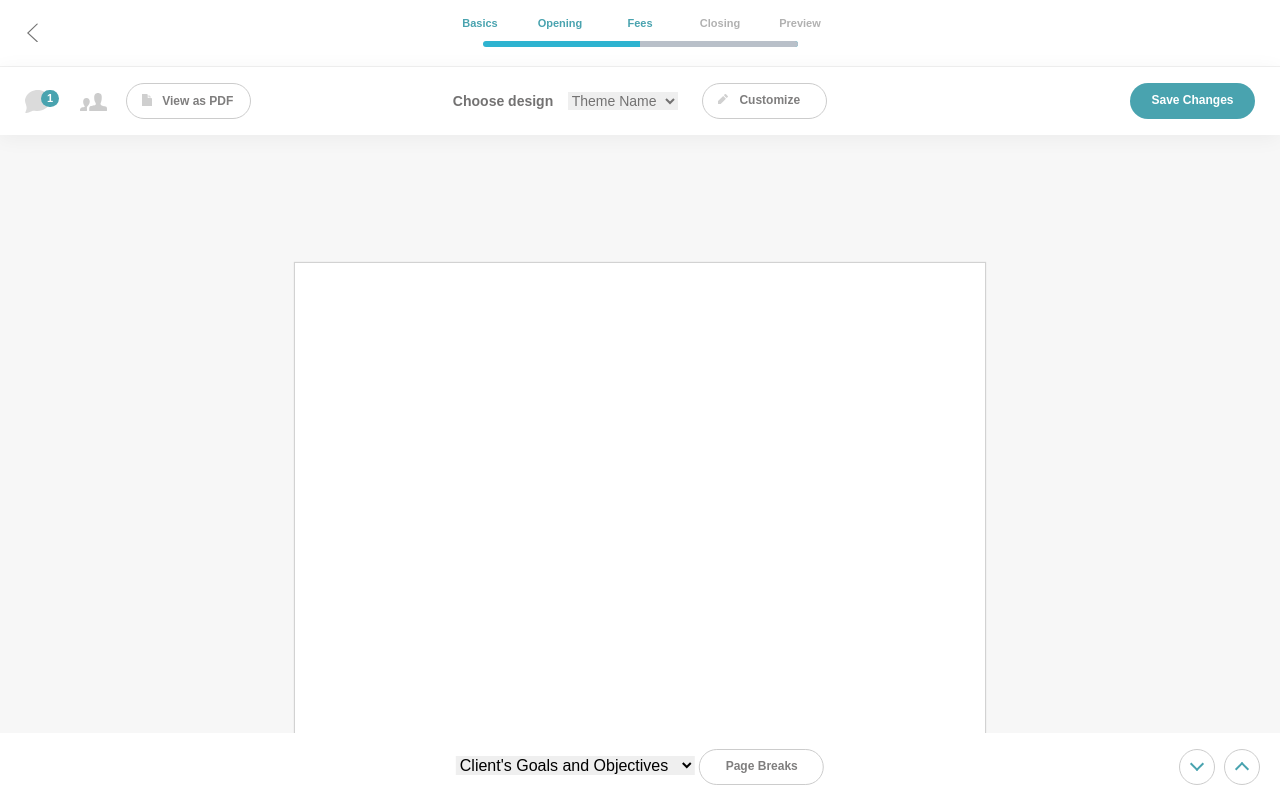
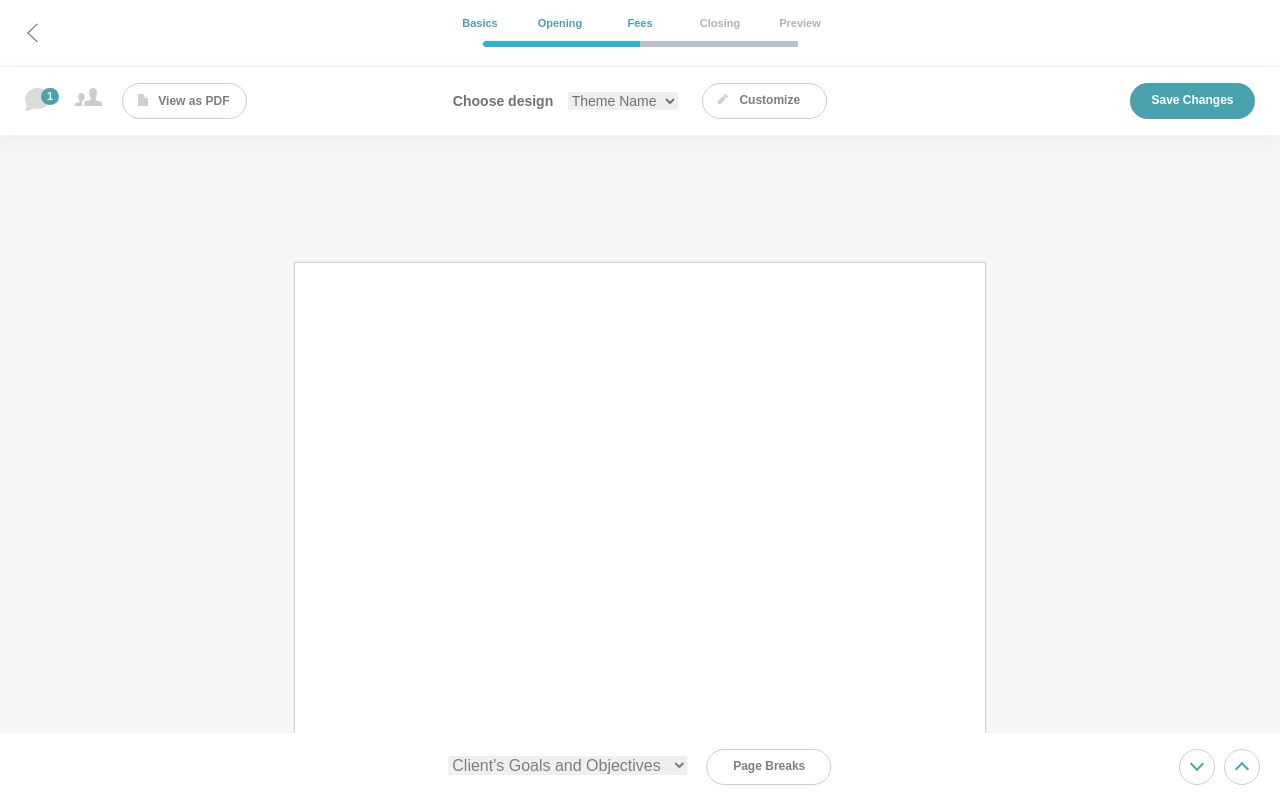
Before and after one commit to denys-vladymyrov/Bidsketch, a plain HTML site: page index.html in a window 1280 px wide. Shown: the top 798 px of the page. Drawn offline with Linux system fonts and the light colour scheme.

Commit message:
fixed top-line left icons for correct appearing on IE

```diff
--- a/css/main.css
+++ b/css/main.css
@@ -113,6 +113,10 @@ ul {
   -webkit-box-sizing: border-box;
   box-sizing: border-box;
   text-align: left; }
+  .top-line__left .btn-transparent {
+    vertical-align: top; }
+  .top-line__left ul li {
+    margin-top: 5px; }
 
 .top-line__right {
   float: right;
@@ -148,8 +152,7 @@ ul {
   font-weight: bold;
   position: relative;
   display: inline-block;
-  margin-right: 25px;
-  top: 2px; }
+  margin-right: 25px; }
 
 .comment__count {
   font-size: 11px;
@@ -166,7 +169,7 @@ ul {
 
 .collaborators-wrap {
   display: inline-block;
-  margin-right: 15px; }
+  margin-right: 20px; }
 
 .btn {
   width: 125px;
@@ -324,4 +327,6 @@ main {
 .nav-footer__select {
   border: 0;
   padding-right: 10px;
-  vertical-align: middle; }
+  vertical-align: middle;
+  margin-right: 15px;
+  color: #7f7e7e; }
--- a/index.html
+++ b/index.html
@@ -48,20 +48,33 @@
       <div class="top-line-main">
         <div class="top-line__left">
 
+          <ul>
+            <li>
               <div class="comment">
-            <!--<i class="fa fa-comment comment__icon" aria-hidden="true"></i>-->
                 <img src="img/comment.svg" class="comment__icon" alt="comment">
                 <div class="comment__count">
                   1
                 </div>
               </div>
-
+            </li>
+            <li>
               <div class="collaborators-wrap">
                 <img src="img/collaborators.svg" alt="collaborators">
               </div>
+            </li>
+          </ul>
+          <!--<div class="comment">-->
+            <!--<img src="img/comment.svg" class="comment__icon" alt="comment">-->
+            <!--<div class="comment__count">-->
+              <!--1-->
+            <!--</div>-->
+          <!--</div>-->
+
+          <!--<div class="collaborators-wrap">-->
+            <!--<img src="img/collaborators.svg" alt="collaborators">-->
+          <!--</div>-->
 
           <button class="btn btn-transparent">
-            <!--<i class="fa fa-file" aria-hidden="true"></i>-->
             <img src="img/file.svg" class="file-icon" alt="file">
             <span>View as PDF</span>
           </button>
```
Lines whose indentation alone changed are shown as unchanged.
